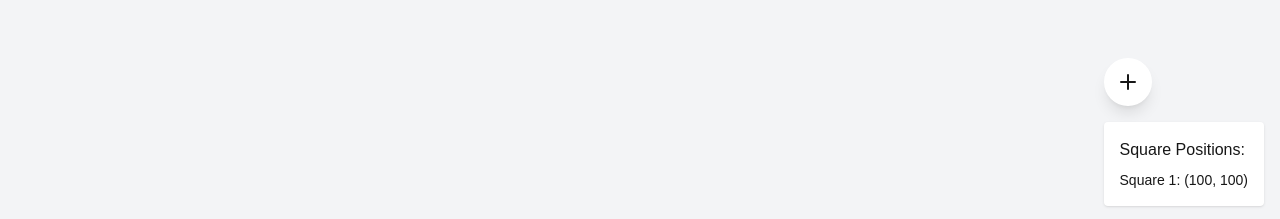
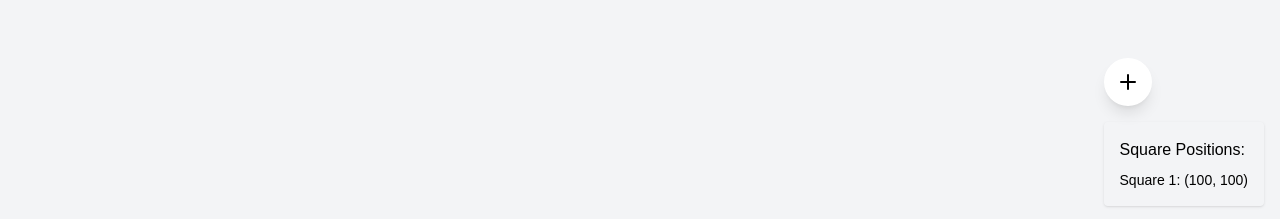
Before and after one commit to manyuagashe/kondomeeneum, a Next.js app in the folder kondomeeneum/: page / in a window 1280 px wide. Shown: the part 578-797 px from the top of the page. Built offline with nearby package versions, Linux system fonts and the light colour scheme.

Commit message:
multiple squares

```diff
--- a/kondomeeneum/src/app/page.js
+++ b/kondomeeneum/src/app/page.js
@@ -1,5 +1,5 @@
 "use client";
-import DraggableSquares from "@/components/DraggableSquare";
+import DraggableSquares from "@/components/DraggableSquares";
 
 export default function Home() {
   return (
--- a/kondomeeneum/src/components/DraggableSquare.js
+++ b/kondomeeneum/src/components/DraggableSquares.js
@@ -91,10 +91,10 @@ const DraggableSquares = () => {
           className="flex items-center justify-center w-12 h-12 bg-white rounded-full shadow-lg hover:bg-gray-50"
           onClick={addSquare}
         >
-          <Plus className="w-6 h-6" />
+          <Plus className="text-black w-6 h-6" />
         </button>
 
-        <div className="bg-white p-4 rounded shadow space-y-2">
+        <div className="text-black p-4 rounded shadow space-y-2">
           <div className="font-medium">Square Positions:</div>
           {squares.map(square => (
             <div key={square.id} className="text-sm">
```
